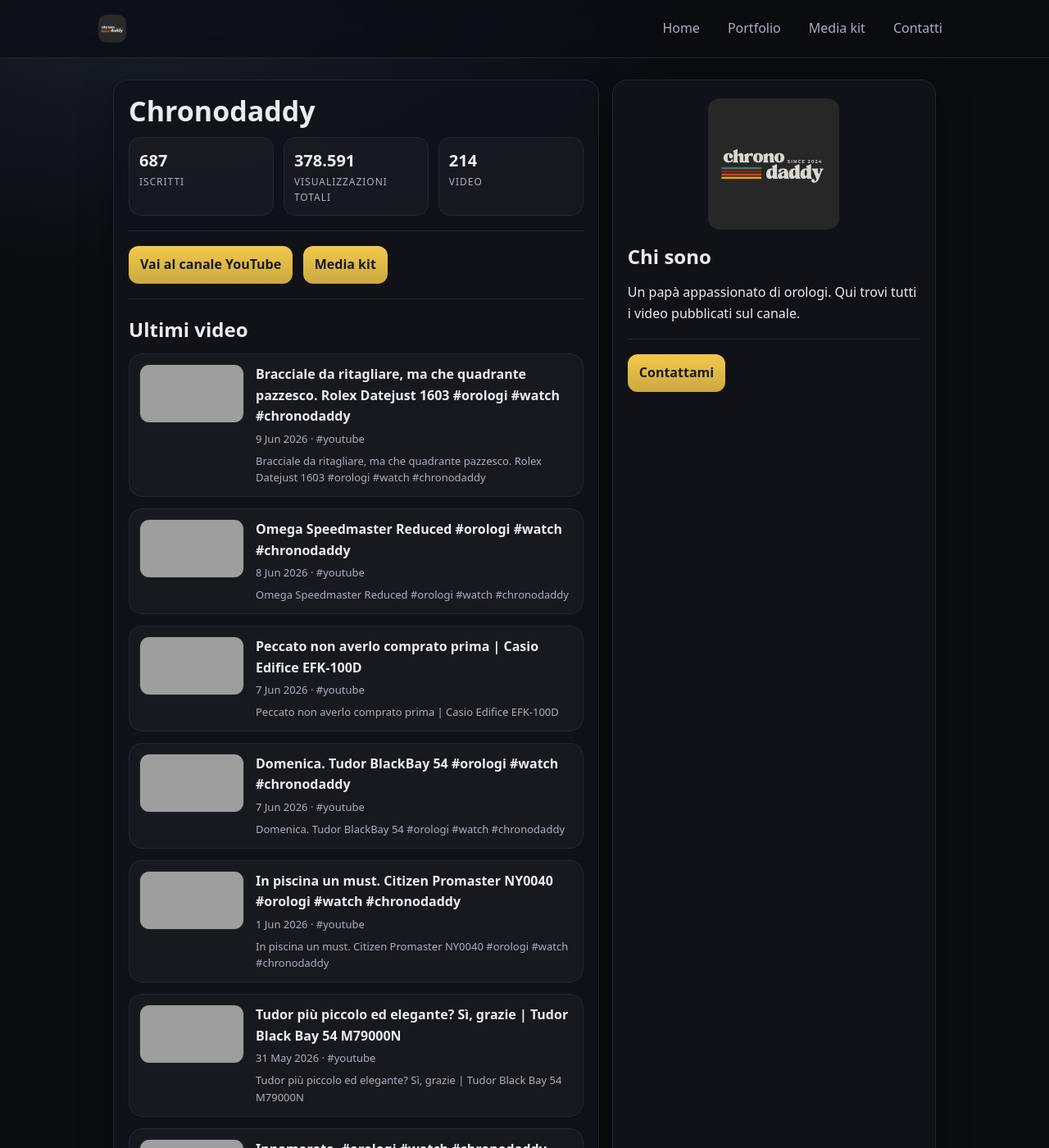
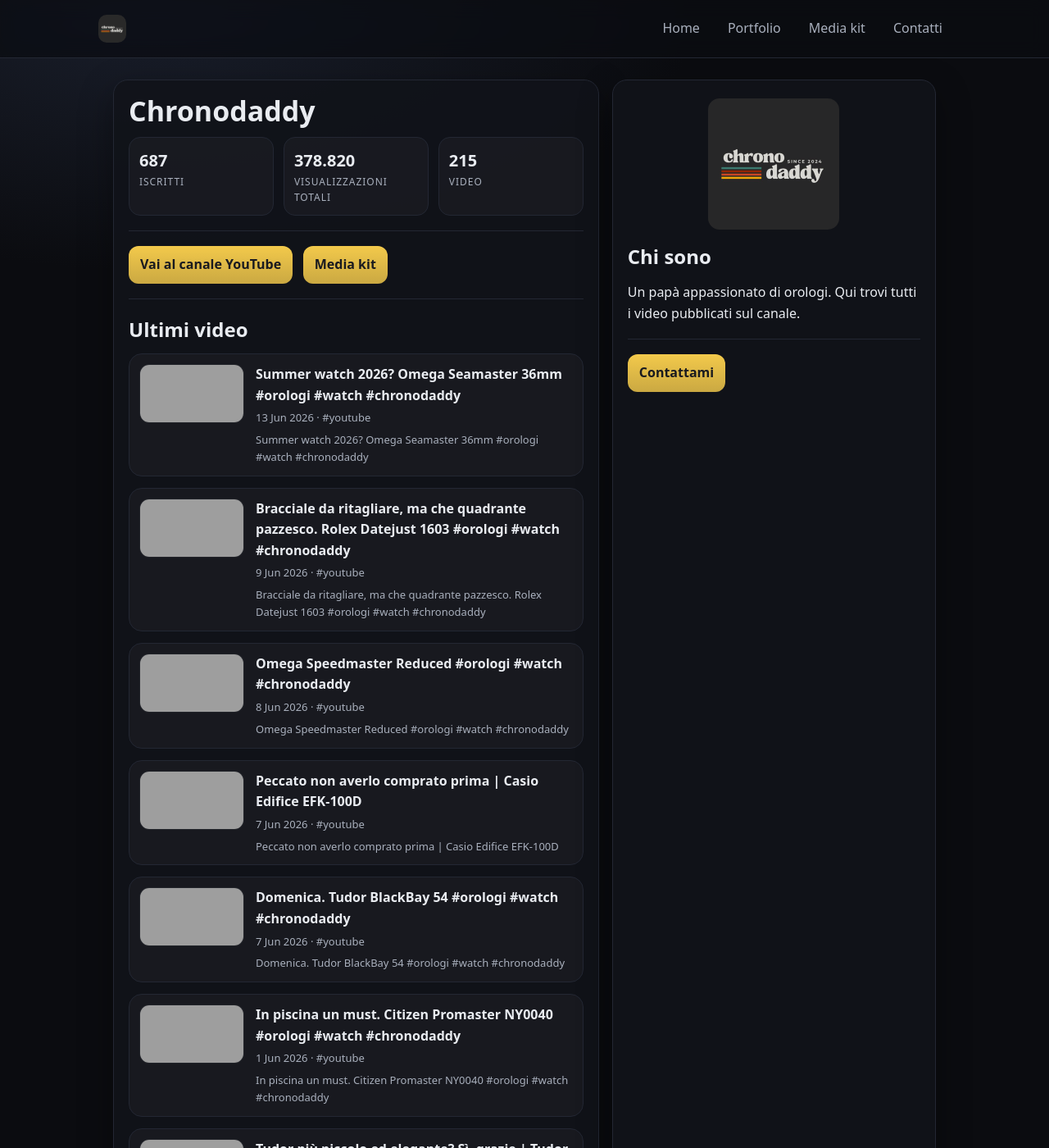
Before and after one commit to claudiostoduto/chronodaddy, a Jekyll site: the page built from index.md, in a window 1280 px wide and 1400 px high, cut to the strip 0-1400 px from the top of the window. Shown: the whole strip at 82% size. Built offline with Jekyll 4.4.1, drawn with Linux system fonts in a browser that asks for light colours; some of the changed text lies outside the part shown; grey boxes are pictures that could not be loaded.

Commit message:
chore: add new YouTube posts

```diff
--- /dev/null
+++ b/_posts/2026-06-13-summer-watch-2026-omega-seamaster-36mm-orologi-watch-chronodaddy.md
@@ -0,0 +1,14 @@
+---
+title: "Summer watch 2026? Omega Seamaster 36mm #orologi #watch #chronodaddy"
+date: 2026-06-13
+videoId: "Q_NzyGm5dvc"
+youtubeUrl: "https://www.youtube.com/shorts/Q_NzyGm5dvc"
+thumbnail: "https://i2.ytimg.com/vi/Q_NzyGm5dvc/hqdefault.jpg"
+tags: [youtube]
+excerpt: "Summer watch 2026? Omega Seamaster 36mm #orologi #watch #chronodaddy"
+---
+
+<!--
+Questo post è stato generato automaticamente.
+Puoi aggiungere tag più specifici (brand/modello/format) e una descrizione/contesto per renderlo un vero case study.
+-->
--- a/assets/channel-stats.json
+++ b/assets/channel-stats.json
@@ -1,6 +1,6 @@
 {
   "subscribers": 687,
-  "views": 378591,
-  "videos": 214,
-  "updatedAt": "2026-06-13T08:30:18.718Z"
+  "views": 378820,
+  "videos": 215,
+  "updatedAt": "2026-06-13T11:23:27.003Z"
 }
```
